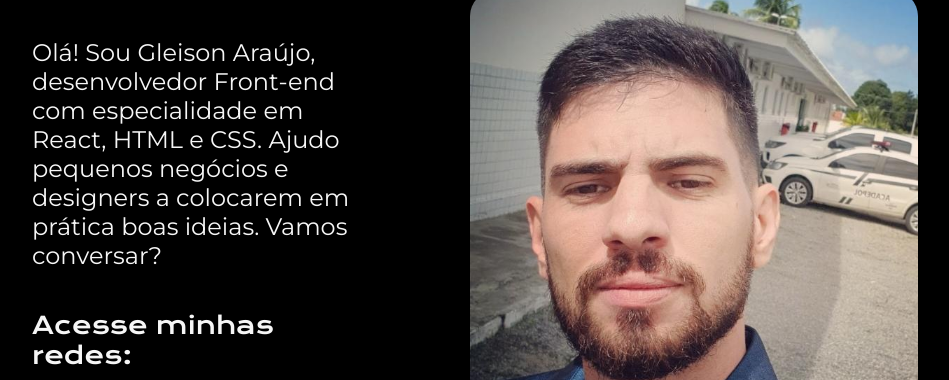
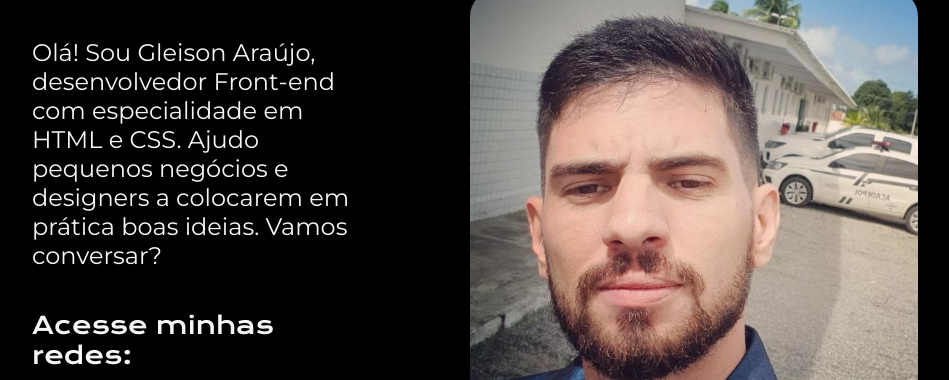
Before and after one commit to GLEISONtiago/portfolio, a plain HTML site: page index.html in a window 1280 px wide. Shown: the part 391-771 px from the top of the page, without its empty margins (160-1109 px from the left). Drawn offline with nearby package versions, Linux system fonts and the light colour scheme.

Commit message:
Alteração na apresentação.

```diff
--- a/index.html
+++ b/index.html
@@ -19,7 +19,7 @@
           <h1 class="apresentacao__conteudo__titulo">
           Eleve seu negócio digital a outro nível <strong class="titulo-destaque">com um Front-end de qualidade!</strong>
           </h1>
-          <p class="apresentacao__conteudo__paragrafo">Olá! Sou Gleison Araújo, desenvolvedor Front-end com especialidade em React, HTML e CSS. Ajudo pequenos negócios e designers a colocarem em prática boas ideias. Vamos conversar?</p>
+          <p class="apresentacao__conteudo__paragrafo">Olá! Sou Gleison Araújo, desenvolvedor Front-end com especialidade em HTML e CSS. Ajudo pequenos negócios e designers a colocarem em prática boas ideias. Vamos conversar?</p>
           <div class="apresentacao__links">
             <h2 class="apresentacao__links__subtitulo">Acesse minhas redes:</h2>
               <a class="apresentacao__links__navegacao" href="https://www.linkedin.com/in/gleison-ara%C3%BAjo-3a30a4b5/">
```
